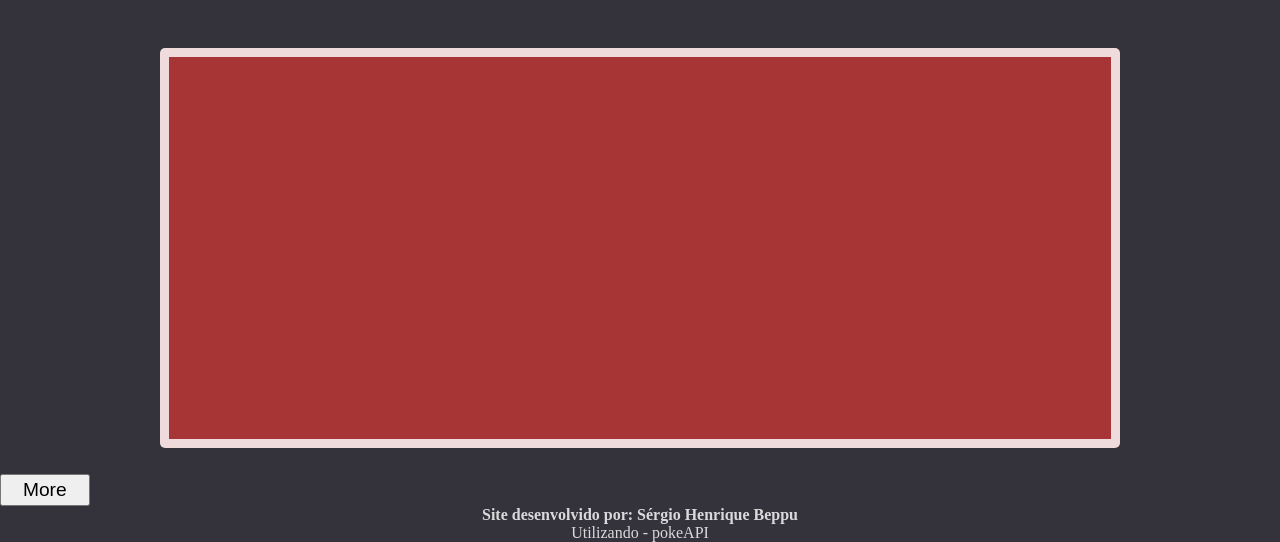
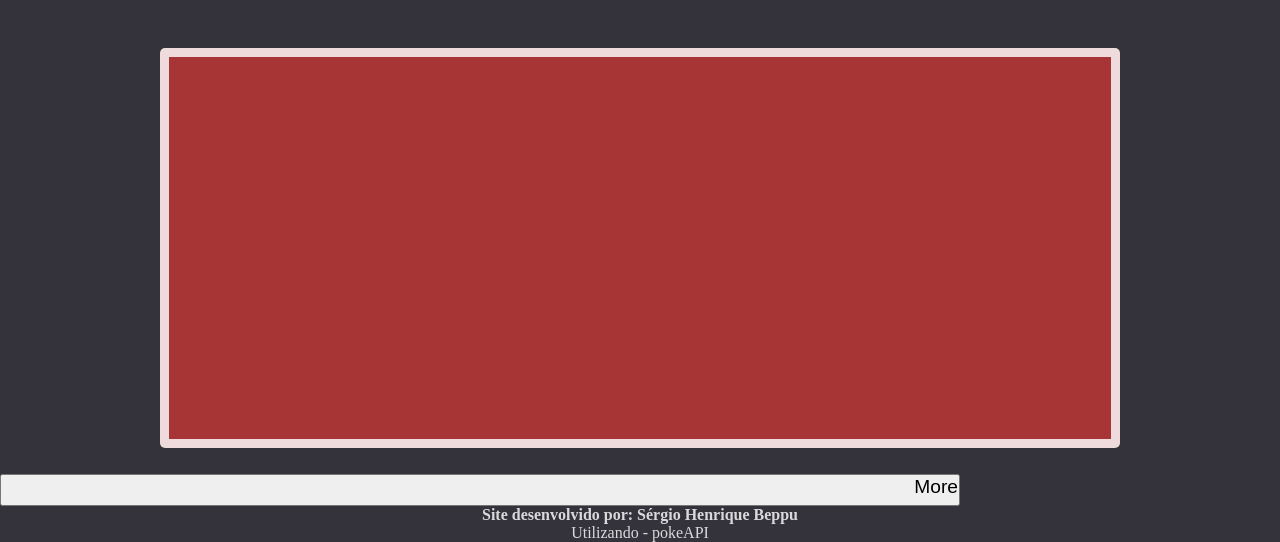
Before and after one commit to Ginhu/Pokedex-API, a plain HTML site: page index.html in a window 1280 px wide. Shown: the part 487-1029 px from the top of the page. Drawn offline with Linux system fonts and the light colour scheme; no server answers.

Commit message:
Button position fixed

```diff
--- a/Assets/CSS/style.css
+++ b/Assets/CSS/style.css
@@ -217,6 +217,12 @@ h2#details-name {
   text-transform: capitalize;
 }
 
+div button {
+  display: flex;
+  width: 75%;
+  justify-content: flex-end;
+}
+
 button {
   font-size: 1.5vw;
   width: 7vw;
--- a/index.html
+++ b/index.html
@@ -45,7 +45,9 @@
 
   </section>
 
+  <div>
   <button onclick="loadmore()">More</button>
+  </div>
 
   <footer>
     <h4>Site desenvolvido por: Sérgio Henrique Beppu</h4>
```
